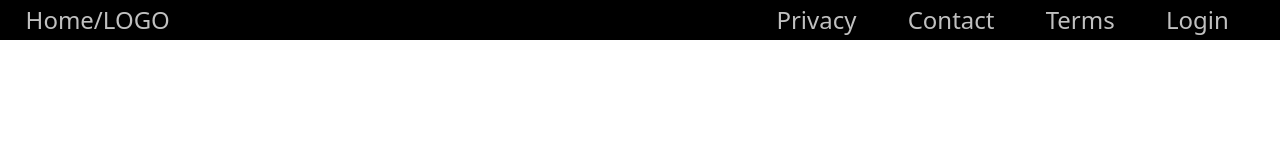
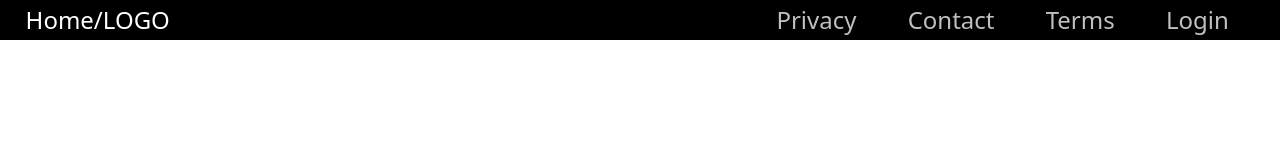
Before and after one commit to ommegamind/AGENTIC_AI_FYPRJ, a React (Vite) app in the folder client/: page / in a window 1280 px wide. Shown: the top 160 px of the page. Built offline with nearby package versions, Linux system fonts and the light colour scheme.

Commit message:
color mismatch corrected

```diff
--- a/client/src/components/Navbar/Navbar.module.css
+++ b/client/src/components/Navbar/Navbar.module.css
@@ -13,7 +13,7 @@
 }
 
 .Navlogo{
-    color: silver;
+    color: white;
     padding-left: 2vw;
     margin-right: 20vw;
 }
```
